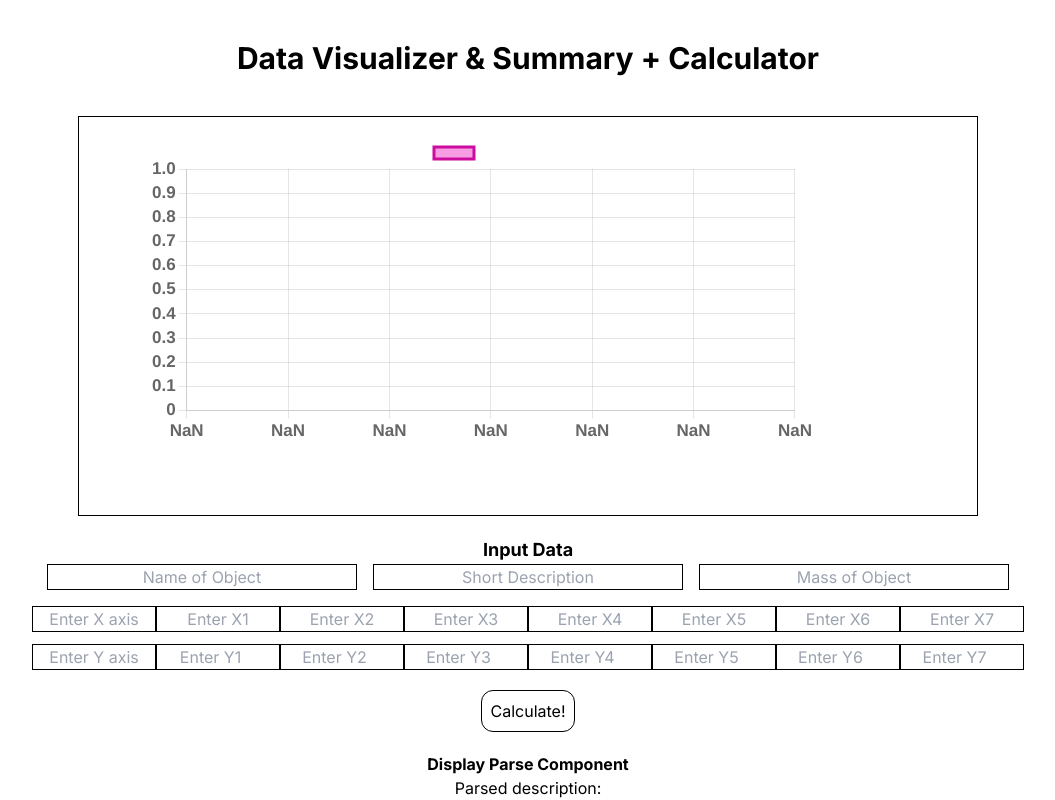
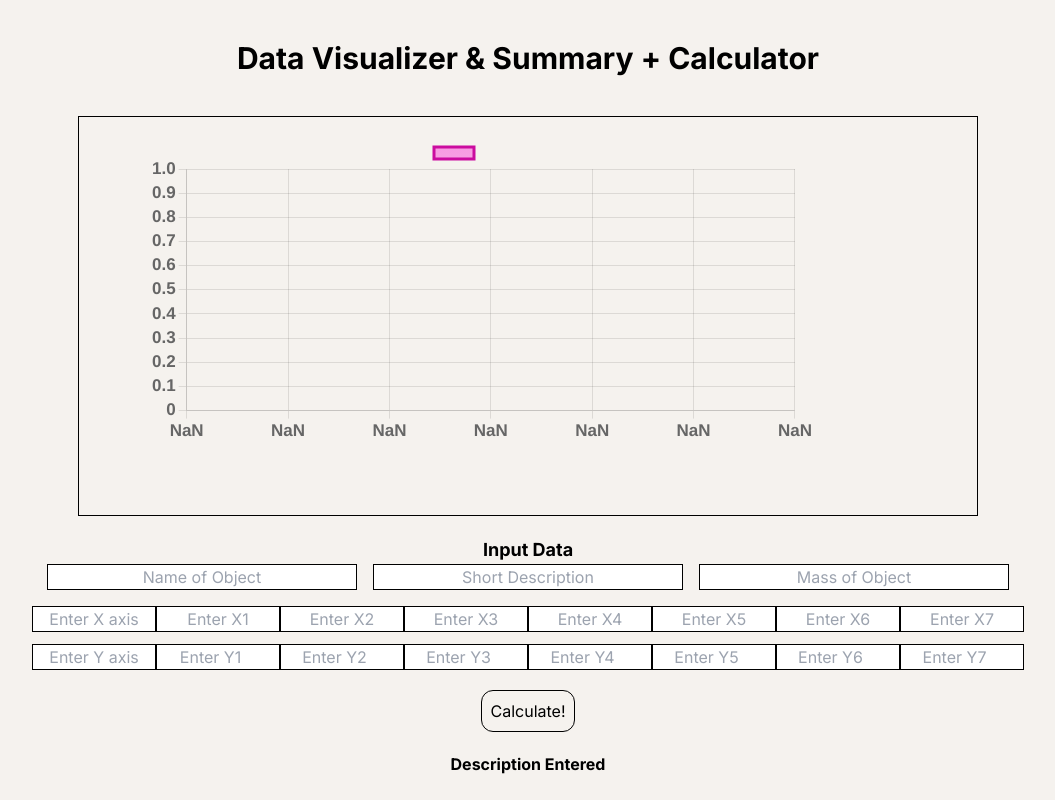
Before and after one commit to Dominier/physics-project, a Next.js app: page /linechart in a window 1280 px wide. Shown: the top 800 px of the page, without its empty margins (112-1167 px from the left). Built offline with nearby package versions, Linux system fonts and the light colour scheme.

Commit message:
Calculations update

```diff
--- a/app/globals.css
+++ b/app/globals.css
@@ -1,3 +1,7 @@
 @tailwind base;
 @tailwind components;
 @tailwind utilities;
+
+body {
+    background-color:#f5f2ee;
+}
--- a/app/linechart/page.js
+++ b/app/linechart/page.js
@@ -163,7 +163,7 @@ function LineChart() {
     };
 
   return (
-    <div>
+    <div className="">
         <h1 className="font-bold text-3xl text-center mt-10">
             Data Visualizer & Summary + Calculator
         </h1>
@@ -245,7 +245,7 @@ function LineChart() {
                       </div>
 
                       {/* Submit Button */}
-                      <button type="submit" className="border border-black p-2 ml-auto mr-auto rounded-xl block mt-5">
+                      <button type="submit" className="border border-black p-2 ml-auto mr-auto rounded-xl block mt-5 hover:bg-slate-200">
                           Calculate!
                       </button>
 
--- a/components/calculations.js
+++ b/components/calculations.js
@@ -25,6 +25,7 @@ const Calculations = ({ submittedValue }) => {
   const height5 = parseFloat(parsedData.y_5);
   const height6 = parseFloat(parsedData.y_6);
   const height7 = parseFloat(parsedData.y_7);
+  const description = parsedData.description;
 
   const mass = parsedData.mass;
 
@@ -165,7 +166,7 @@ const Calculations = ({ submittedValue }) => {
       <p>Velocity of peak: {velocity_peak}</p>
 
       <div>
-          <button onClick={callOpenAIAPI} className="border border-black rounded-lg p-2 mt-2" >Generate Summary</button>
+          <button onClick={callOpenAIAPI} className="border border-black rounded-lg p-2 mt-2 hover:bg-slate-200" >Generate Summary</button>
       </div>
 
       {report !== "" ?
--- a/components/displayParse.js
+++ b/components/displayParse.js
@@ -8,9 +8,9 @@ const DisplayParse = ({ submittedValue }) => {
     return (
         <div className="pt-5 text-center">
             <div>
-                <h2 className="font-bold">Display Parse Component</h2>
+                <h2 className="font-bold">Description Entered</h2>
 
-                <p>Parsed description: {parsedData.description}</p>
+                <p>{parsedData.description}</p>
             </div>
         </div>
     );
```
